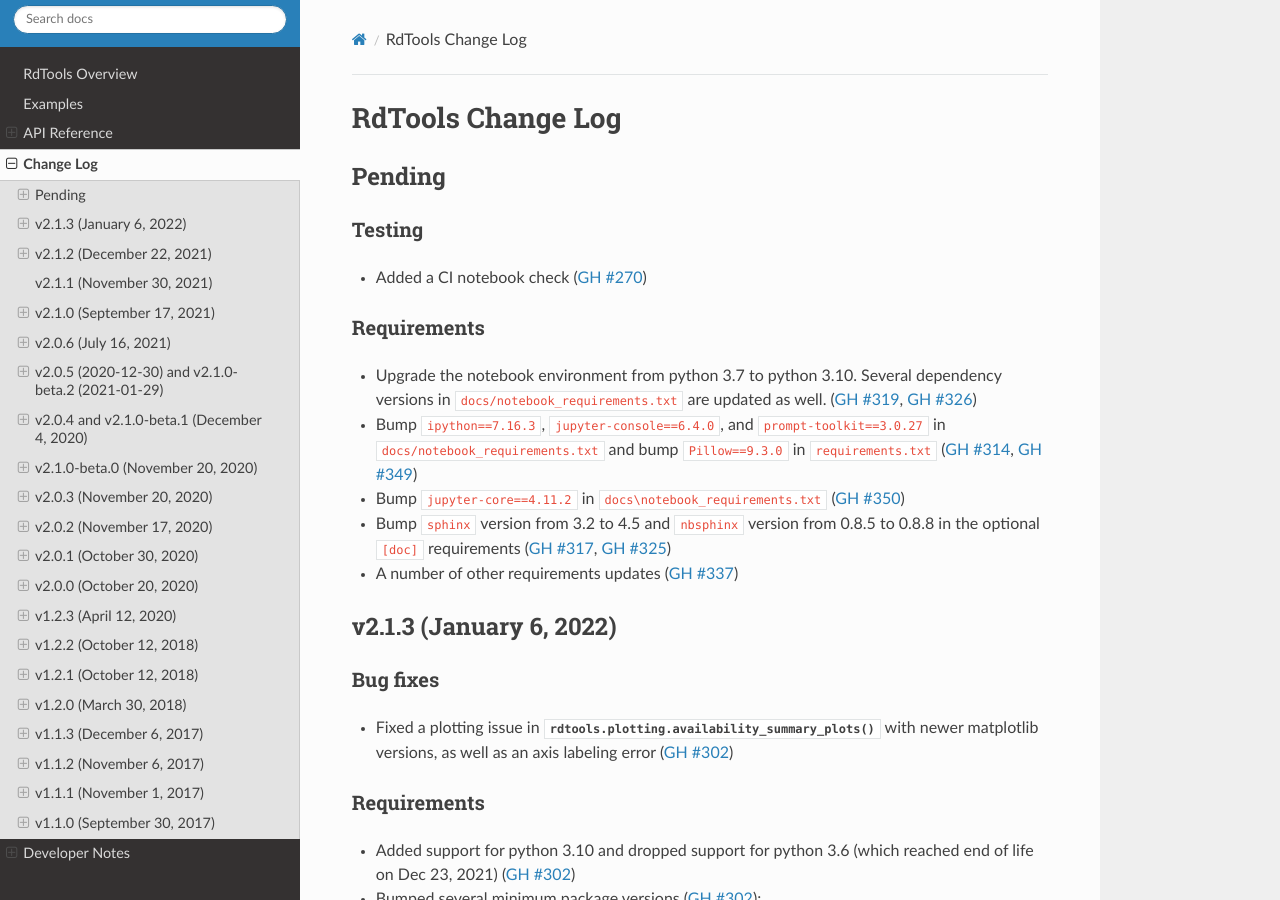
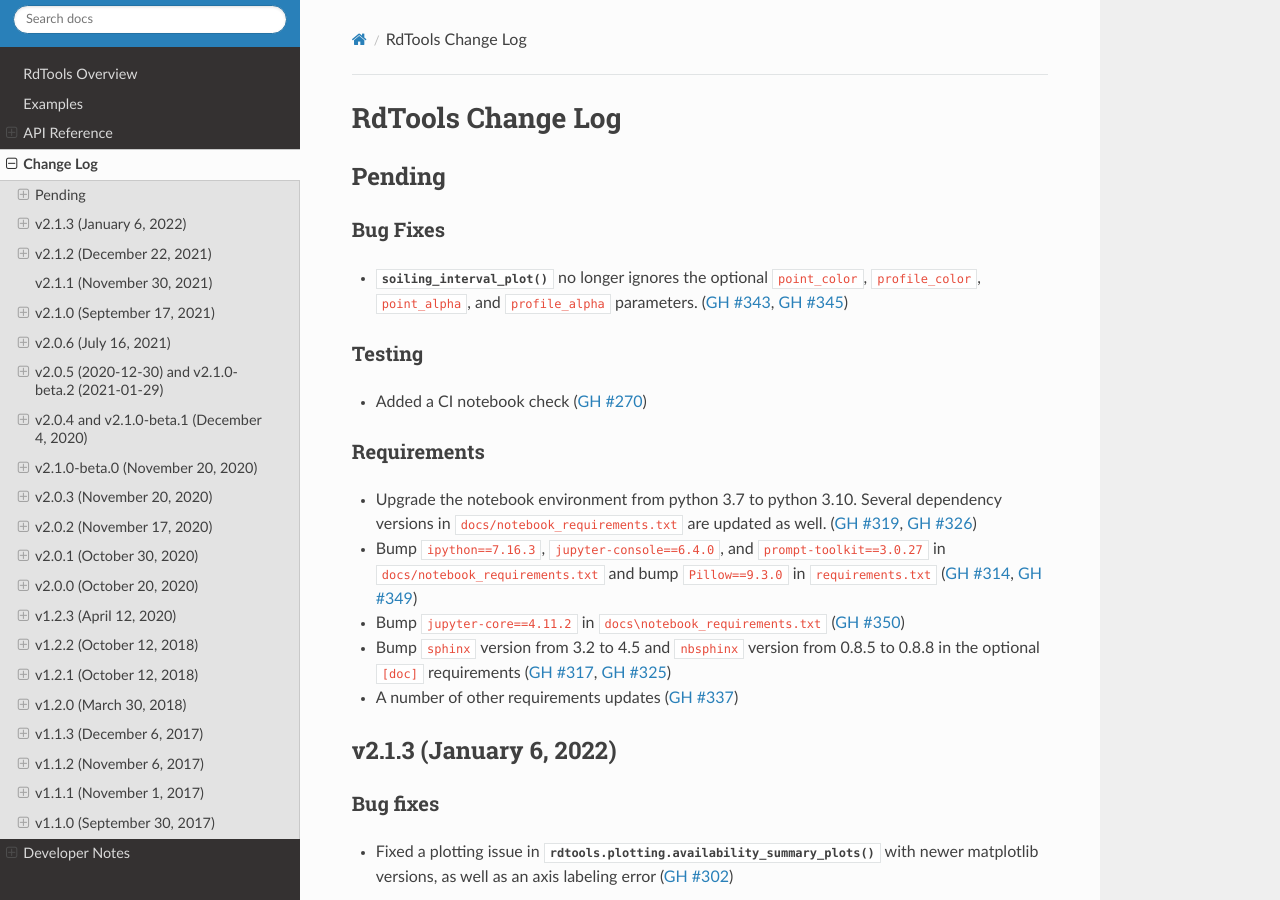
Before and after one commit to NREL/rdtools, a Sphinx documentation site: the page built from docs/sphinx/source/changelog.rst, in a window 1280 px wide and 900 px high. Built offline with Sphinx 7.4.7 and the Read the Docs theme 2.0.0, drawn with Linux system fonts in a browser that asks for light colours; pages that are not in the unit, such as notebooks, are missing from menus.

Commit message:
Pass through overlooked parameters in `soiling_interval_plot` (#345)
* pass missed parameters through to ax.plot

* changelog

* fix bad merge

```diff
--- a/docs/sphinx/source/changelog/pending.rst
+++ b/docs/sphinx/source/changelog/pending.rst
@@ -1,6 +1,13 @@
 ************************
 Pending
 ************************
+
+Bug Fixes
+---------
+* :py:func:`~rdtools.plotting.soiling_interval_plot` no longer ignores the optional
+  ``point_color``, ``profile_color``, ``point_alpha``, and ``profile_alpha`` parameters.
+  (:issue:`343`, :pull:`345`)
+
 
 Testing
 -------
```
Also changed, not shown: 1 other file.
